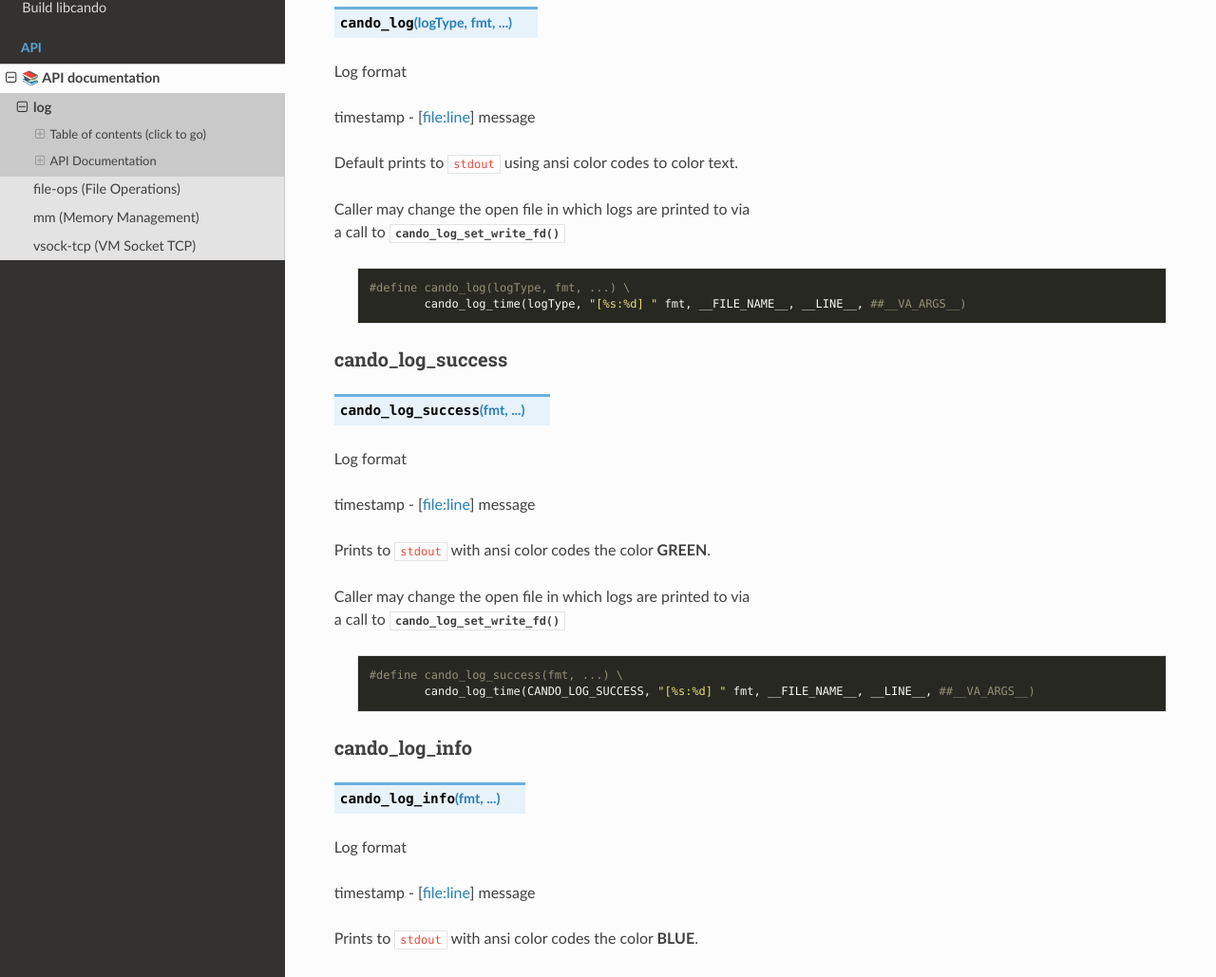
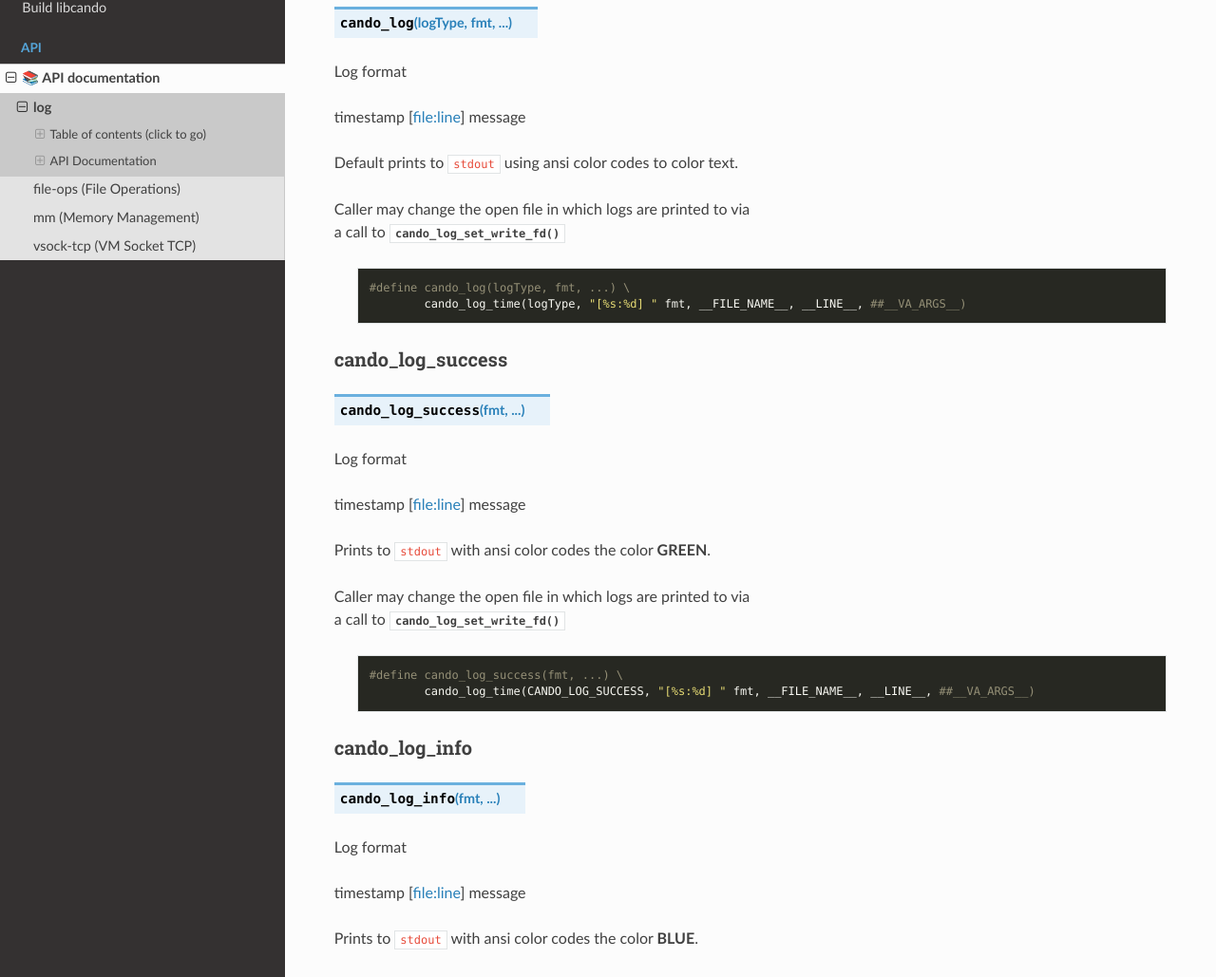
Before and after one commit to under-view/libcando, a Sphinx documentation site: the page built from docs/log.rst, in a window 1280 px wide and 1400 px high, scrolled down 7051 px. Shown: the part 144-1173 px from the top of the window at 95% size. Built offline with Sphinx 7.4.7 and the Read the Docs theme 3.1.0, drawn with Linux system fonts in a browser that asks for light colours; formulas are drawn with MathJax 3; some of the changed text lies outside the part shown.

Commit message:
log: remove hyphen from log string prefix
Commit also:
	* renames private function _get_error
	  to p_get_error.

Signed-off-by: Vincent Davis Jr <vince@underview.tech>

```diff
--- a/docs/log.rst
+++ b/docs/log.rst
@@ -344,7 +344,7 @@ cando_log
 
 | Log format
 |
-| timestamp - [file:line] message
+| timestamp [file:line] message
 |
 | Default prints to ``stdout`` using ansi color codes to color text.
 |
@@ -364,7 +364,7 @@ cando_log_success
 
 | Log format
 |
-| timestamp - [file:line] message
+| timestamp [file:line] message
 |
 | Prints to ``stdout`` with ansi color codes the color **GREEN**.
 |
@@ -384,7 +384,7 @@ cando_log_info
 
 | Log format
 |
-| timestamp - [file:line] message
+| timestamp [file:line] message
 |
 | Prints to ``stdout`` with ansi color codes the color **BLUE**.
 |
@@ -404,7 +404,7 @@ cando_log_warning
 
 | Log format
 |
-| timestamp - [file:line] message
+| timestamp [file:line] message
 |
 | Prints to ``stdout`` with ansi color codes the color **YELLOW**.
 |
@@ -424,7 +424,7 @@ cando_log_error
 
 | Log format
 |
-| timestamp - [file:line] message
+| timestamp [file:line] message
 |
 | Prints to ``stderr`` with ansi color codes the color **RED**.
 |
```
Also changed, not shown: 1 other file.
